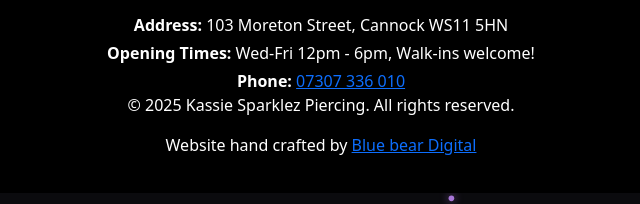
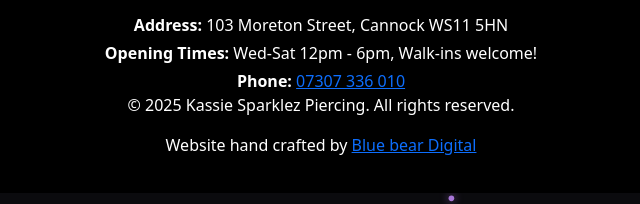
Before and after one commit to KassieSparklez/kassiesparklez.github.io, a plain HTML site: page index.html in a window 1280 px wide. Shown: the part 555-759 px from the top of the page, 319-959 px from the left. Drawn offline with nearby package versions, Linux system fonts and the light colour scheme; a web font is replaced by a local one.

Commit message:
Update index.html

```diff
--- a/index.html
+++ b/index.html
@@ -158,7 +158,7 @@
             </a>
             <div class="contact-info mt-3">
                 <p class="mb-1"><strong>Address:</strong> 103 Moreton Street, Cannock WS11 5HN</p>
-                <p class="mb-1"><strong>Opening Times:</strong> Wed-Fri 12pm - 6pm, Walk-ins welcome!</p>
+                <p class="mb-1"><strong>Opening Times:</strong> Wed-Sat 12pm - 6pm, Walk-ins welcome!</p>
                 <p class="mb-0"><strong>Phone:</strong> <a href="tel:+447307336010">07307 336 010</a></p>
             </div>
         </div>
```
